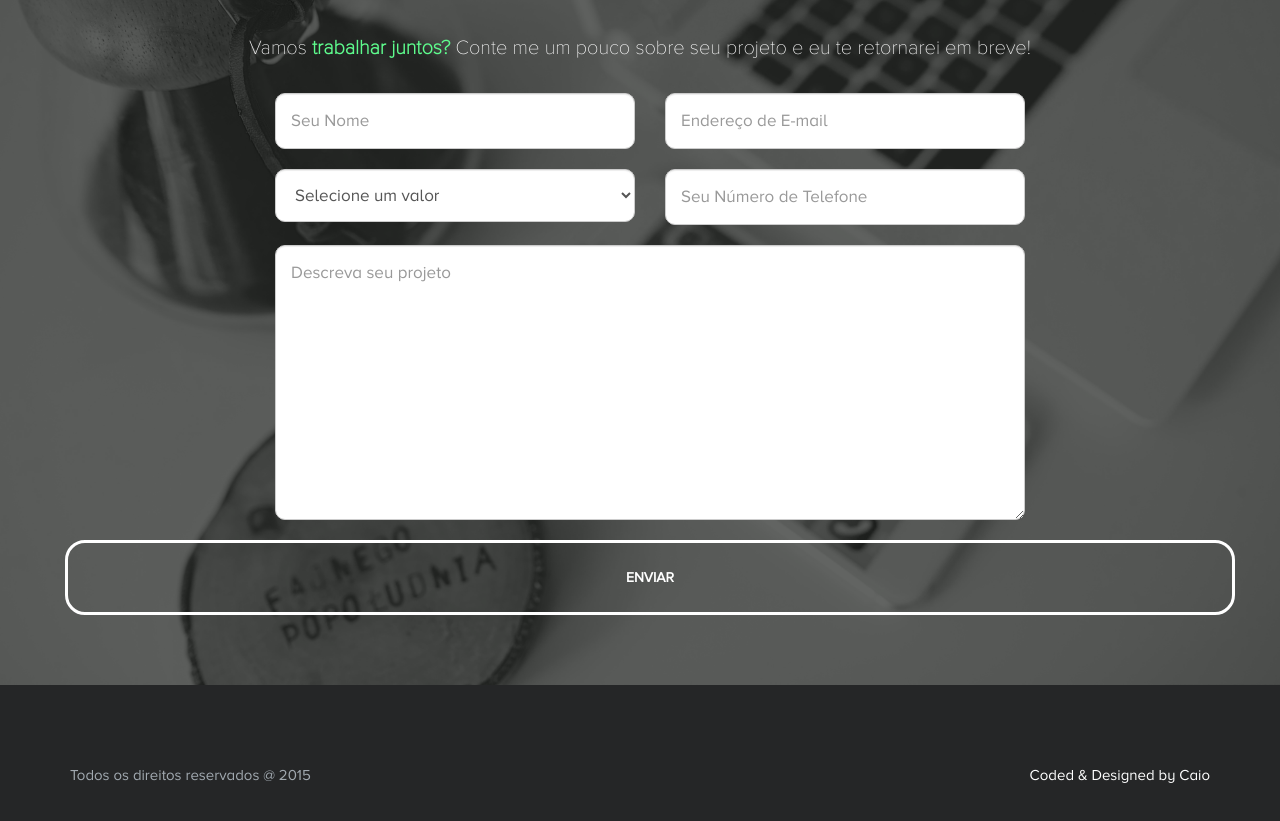
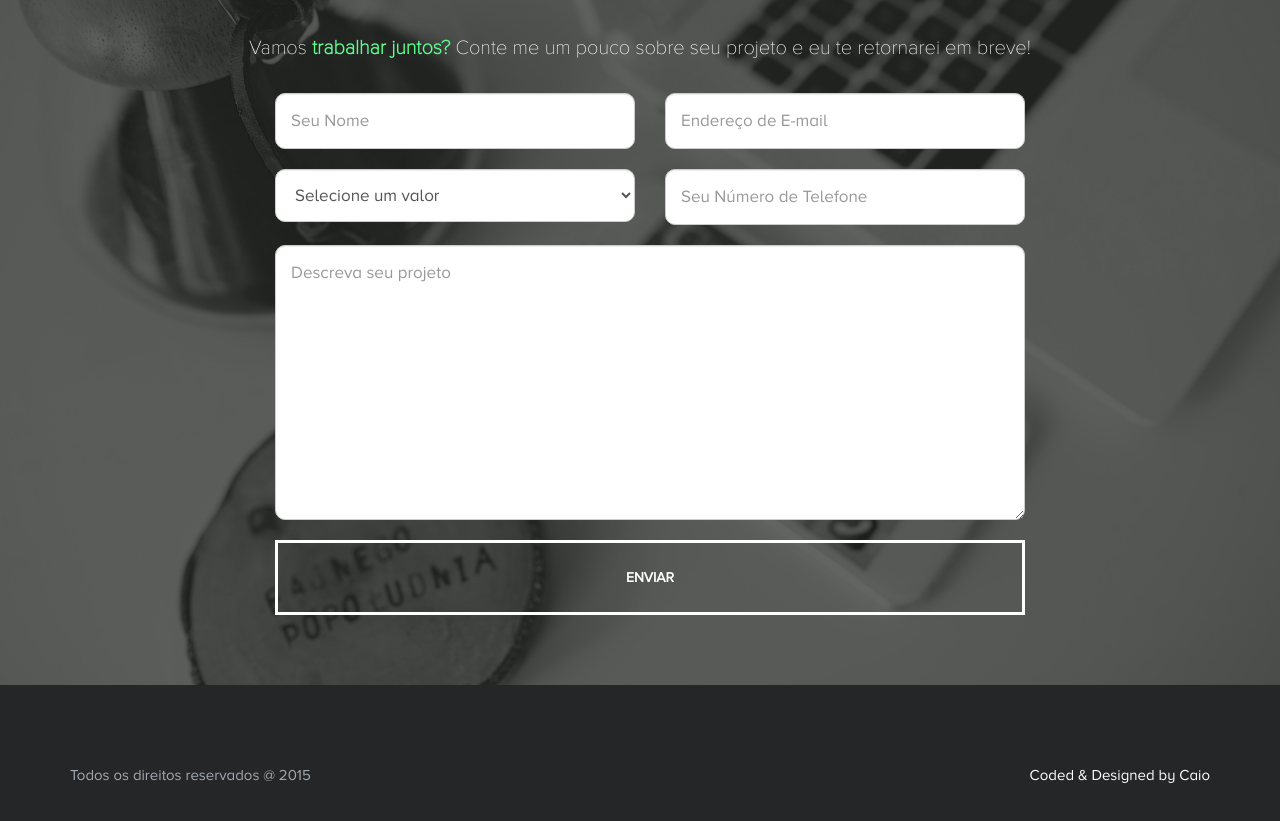
Before and after one commit to caiodesign/caiodesign.github.io, a plain HTML site: page index.html in a window 1280 px wide. Shown: the part 3159-3980 px from the top of the page. Drawn offline with nearby package versions, Linux system fonts and the light colour scheme; a script that the page names is missing.

Commit message:
button rework

```diff
--- a/index.html
+++ b/index.html
@@ -318,7 +318,9 @@
                       <div class="col-md-offset-2 col-md-8">
                         <textarea id="mensagem" name="mensagem" placeholder="Descreva seu projeto" class="form-control caio-input" rows="10"></textarea>
                       </div>
-                      <button class="col-md-8 ghost-button-thick-border-social-medias" style="width: 100%; margin: 10px; border-radius: 20px;" type="submit" name="submit">ENVIAR</button>
+                      <div class="col-md-8 col-md-offset-2">
+                        <button class="ghost-button-thick-border-social-medias" style="width: 100%; margin: 10px;" type="submit" name="submit">ENVIAR</button>
+                      </div>
                     </form>
                     <!-- /Formulario de contato -->
                   </div>
```
